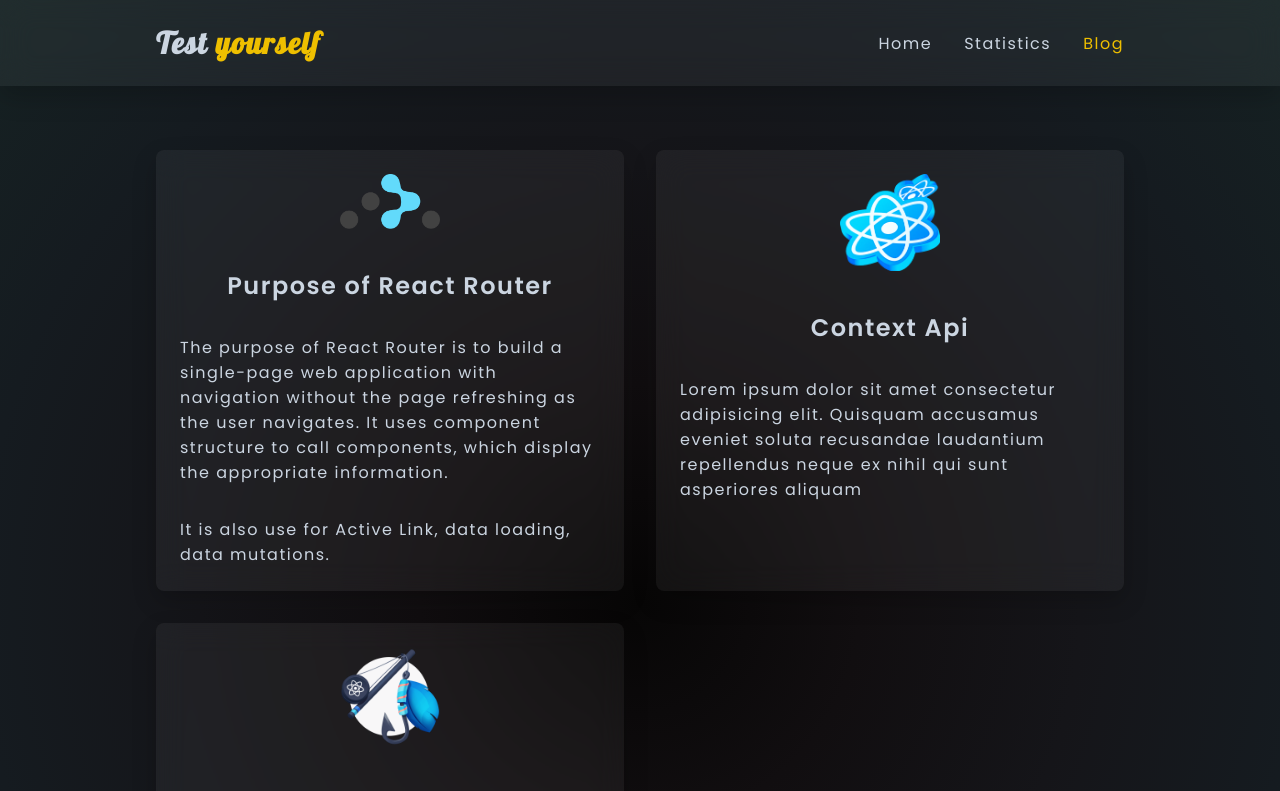
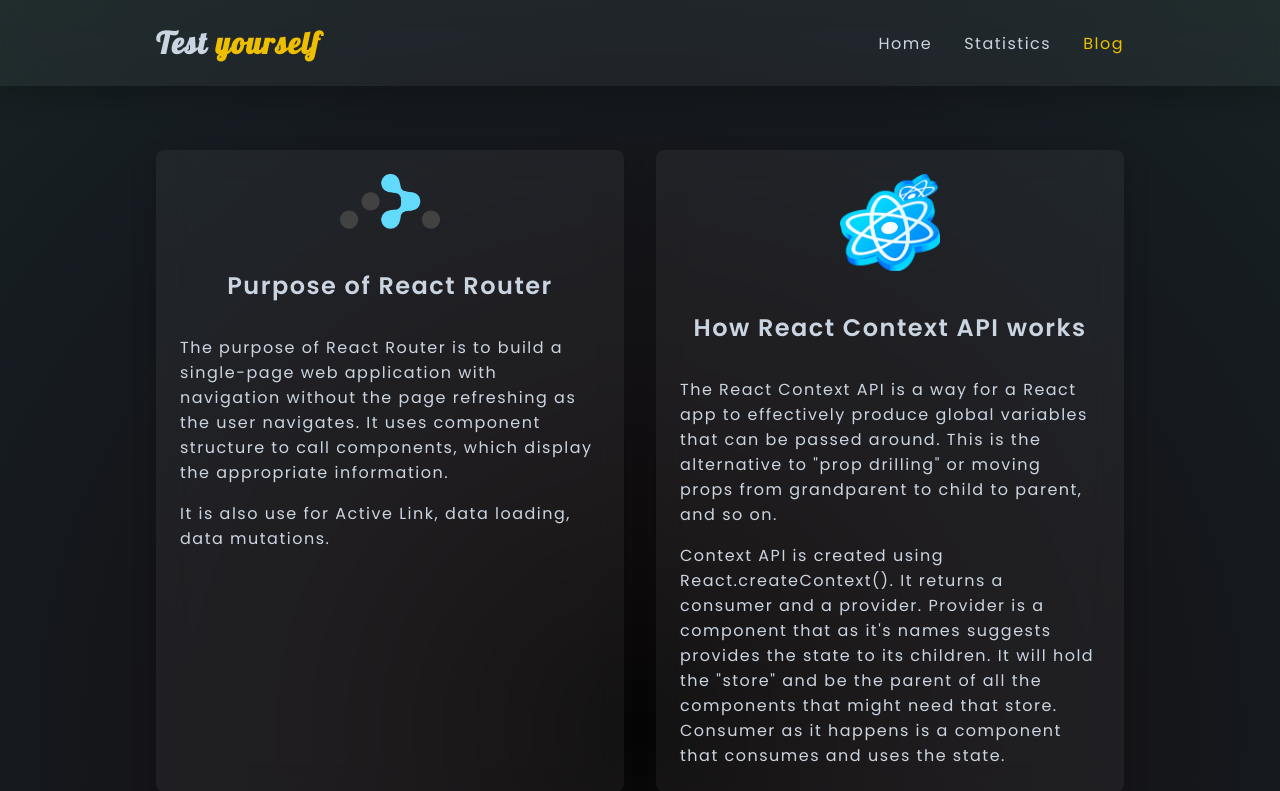
Before and after one commit to sifact/test-yourself, a React (Create React App) app: page /blog in a window 1280 px wide. Shown: the top 791 px of the page. Built offline with nearby package versions, Linux system fonts and the light colour scheme.

Commit message:
blog completed

```diff
--- a/src/components/Blog/Blog.css
+++ b/src/components/Blog/Blog.css
@@ -1,3 +1,6 @@
+section.box__wrapper {
+    margin-bottom: 4rem;
+}
 .box {
     display: grid;
     grid-template-columns: repeat(2, 1fr);
@@ -20,6 +23,10 @@ section .box .card h1 {
 }
 section .box .card .content {
     text-align: left;
+}
+
+div.space {
+    margin-top: 1rem;
 }
 @media screen and (max-width: 992px) {
 }
--- a/src/components/Blog/Blog.jsx
+++ b/src/components/Blog/Blog.jsx
@@ -6,7 +6,7 @@ import img3 from "./hook.png";
 
 const Blog = () => {
     return (
-        <section>
+        <section className="box__wrapper">
             <div className="box container">
                 <div className="card">
                     <img src={img1} alt="" />
@@ -19,7 +19,7 @@ const Blog = () => {
                             the page refreshing as the user navigates. It uses
                             component structure to call components, which
                             display the appropriate information.
-                            <h1></h1>
+                            <div className="space"></div>
                             It is also use for Active Link, data loading, data
                             mutations.
                         </p>
@@ -28,10 +28,20 @@ const Blog = () => {
                 <div className="card">
                     <img src={img2} alt="" />
                     <div className="content">
-                        <h1>Context Api</h1>
-                        Lorem ipsum dolor sit amet consectetur adipisicing elit.
-                        Quisquam accusamus eveniet soluta recusandae laudantium
-                        repellendus neque ex nihil qui sunt asperiores aliquam
+                        <h1>How React Context API works</h1>
+                        The React Context API is a way for a React app to
+                        effectively produce global variables that can be passed
+                        around. This is the alternative to "prop drilling" or
+                        moving props from grandparent to child to parent, and so
+                        on.
+                        <div className="space"></div>
+                        Context API is created using React.createContext(). It
+                        returns a consumer and a provider. Provider is a
+                        component that as it's names suggests provides the state
+                        to its children. It will hold the "store" and be the
+                        parent of all the components that might need that store.
+                        Consumer as it happens is a component that consumes and
+                        uses the state.
                     </div>
                 </div>
                 <div className="card">
@@ -43,7 +53,7 @@ const Blog = () => {
                         returns a mutable ref object. This object has a property
                         called .current. The value is persisted in the
                         refContainer.current property.
-                        <h1></h1>
+                        <div className="space"></div>
                         The .current property could be initialized to the passed
                         argument initialValue for instance,
                         useRef(initialValue). The object can persist a value for
```
